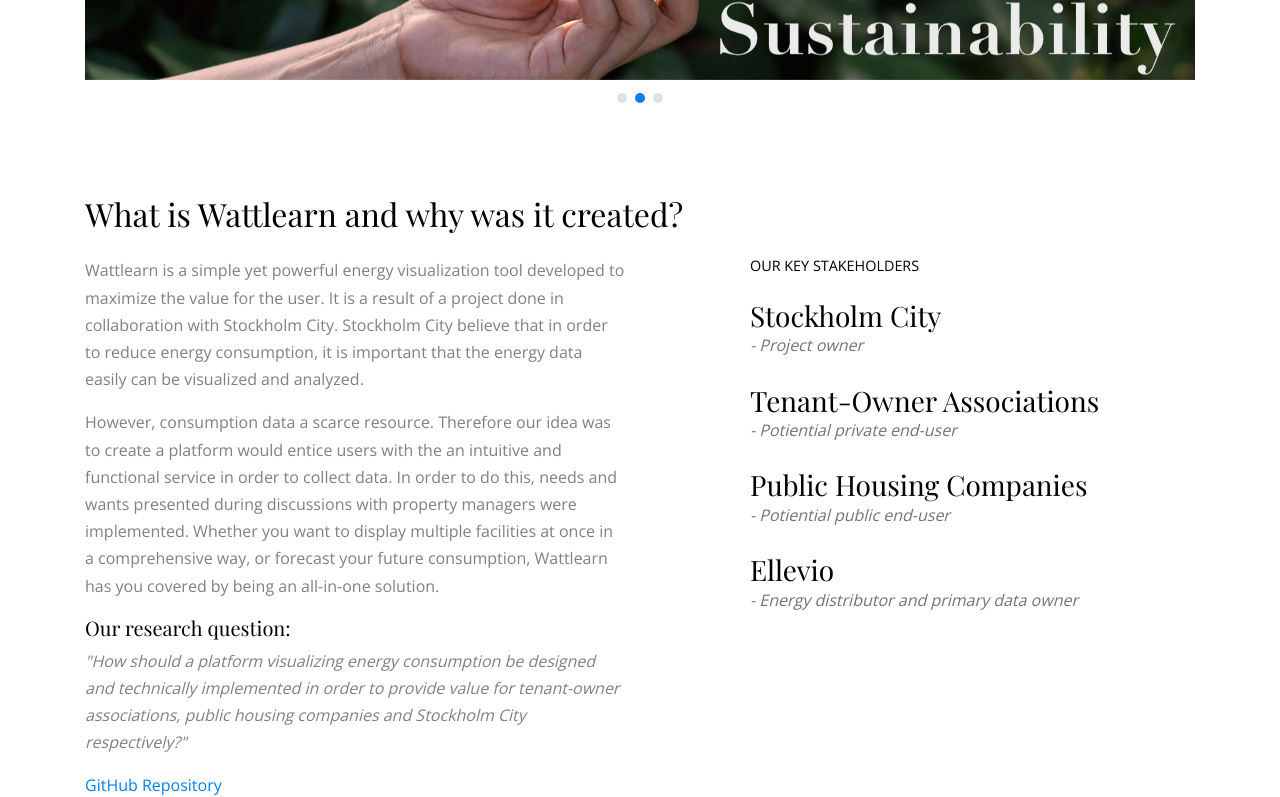
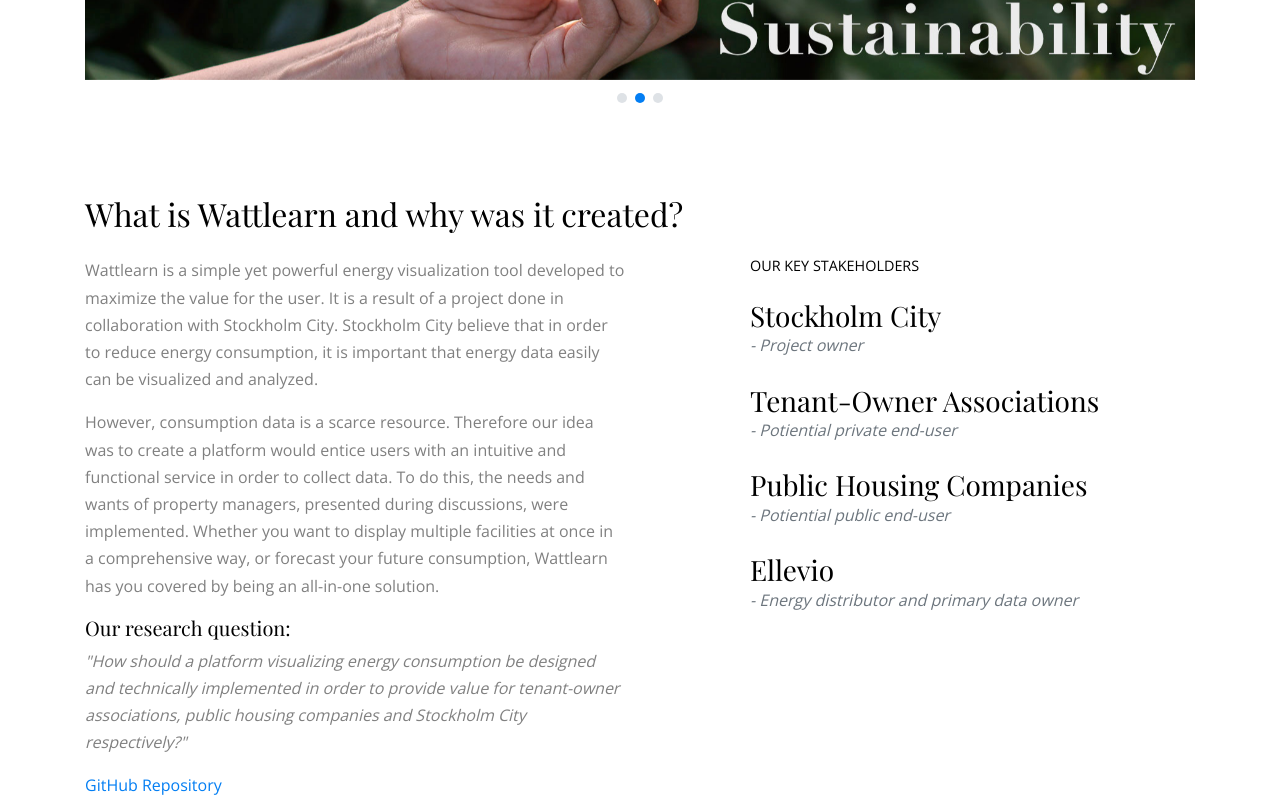
Before and after one commit to gustav-holst/gustav-holst.github.io, a plain HTML site: page index.html in a window 1280 px wide. Shown: the part 1060-1857 px from the top of the page. Drawn offline with nearby package versions, Linux system fonts and the light colour scheme; files whose address does not match are found by name.

Commit message:
correctiokns

```diff
--- a/index.html
+++ b/index.html
@@ -96,12 +96,12 @@
           </div>
           <div class="col-md-6 mb-5">
             <p>Wattlearn is a simple yet powerful energy visualization tool developed to maximize the value for the user. It is a result of a project done in collaboration with Stockholm City. Stockholm City believe that in order to reduce
-            energy consumption, it is important that the energy data easily can be visualized and analyzed.</p>
-            <p>However, consumption data a scarce resource. Therefore our idea was to create a platform would entice users with the an intuitive and functional service in order to collect data. In order to do this,
-              needs and wants presented during discussions with property managers were implemented. Whether you want to display multiple facilities at once in a comprehensive way, or forecast your future consumption, Wattlearn has you covered by being an all-in-one solution.</p>
+            energy consumption, it is important that energy data easily can be visualized and analyzed.</p>
+            <p>However, consumption data is a scarce resource. Therefore our idea was to create a platform would entice users with an intuitive and functional service in order to collect data. To do this,
+              the needs and wants of property managers, presented during discussions, were implemented. Whether you want to display multiple facilities at once in a comprehensive way, or forecast your future consumption, Wattlearn has you covered by being an all-in-one solution.</p>
             <h5 class="text-black">Our research question:</h5>
             <p><i>"How should a platform visualizing energy consumption be designed and technically implemented in order to provide value for tenant-owner associations, public housing companies and Stockholm City respectively?"</i></p>
-            <a href="#">GitHub Repository</a>
+            <a href="https://gits-15.sys.kth.se/jakobve/Wattlearn">GitHub Repository</a>
 
           </div>
           <div class="col-md-5 ml-auto">
```
Also changed, not shown: 1 other file.
